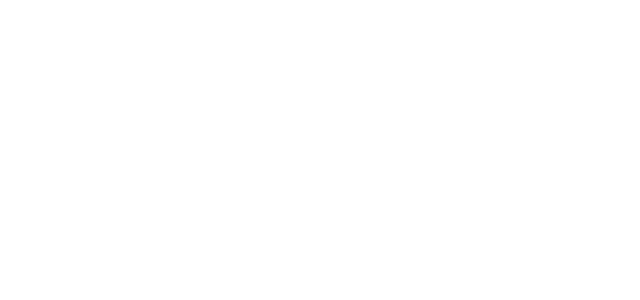
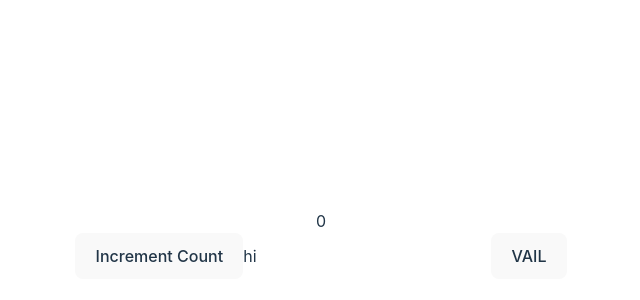
Before and after one commit to devikseong/example-react, a React (Vite) app: page /page3 in a window 1280 px wide. Before the commit this address had no page. Shown: the part 156-456 px from the top of the page, without its empty margins (319-959 px from the left). Built offline with nearby package versions, Linux system fonts and the light colour scheme.

Commit message:
feat: 페이지3 커스텀 화면

```diff
--- a/src/App.tsx
+++ b/src/App.tsx
@@ -11,6 +11,7 @@
 import Page1 from './page/advance/page1';
 import Page2 from './page/advance/page2';
 import Index from './page';
+import Page3 from './page/advance/page3';
 
 function App() {
   return <BrowserRouter>
@@ -18,6 +19,7 @@
     <Route path="/" element={<Index />} />
     <Route path="/page1" element={<Page1 />} />
     <Route path="/page2" element={<Page2 />} />
+    <Route path="/page3" element={<Page3 />} />
   </Routes>
 </BrowserRouter>
 }
--- /dev/null
+++ b/src/page/advance/page3.tsx
@@ -0,0 +1,85 @@
+import ReactNode, { useReducer, useState } from "react"
+
+type useCountType = [
+    number,
+    ReactNode.Dispatch<ReactNode.SetStateAction<number>>
+]
+
+type Page3ReducerAction = {
+    text: string,
+    type: string
+}
+
+type Page3Props = {
+    initComponent: any,
+    reducerComponent: (state: any, action: Page3ReducerAction) => any
+}
+
+const Page3 = () => {
+
+    const Page3Hook = () => {
+        console.log("Page3Hook")
+
+        const init = (count: any) => ({ count, text: 'hi' })
+
+        const reducer = (state: any, action: Page3ReducerAction) => {
+            switch (action.type) {
+                case "INCREMENT":
+                    return { ...state, count: state.count + 1 }
+                case "SET_TEXT":
+                    return { ...state, text: action.text }
+                case "VAIL":
+                    return state
+                default:
+                    throw new Error("unknown action type")
+            }
+        }
+
+        return { init, reducer }
+    }
+
+    const { init, reducer } = Page3Hook()
+
+
+    const Component = ( props: Page3Props) => {
+        console.log("Component > Second")
+
+        const [state, dispatch] = useReducer(props.reducerComponent, 0, props.initComponent)
+
+        const ComponentSub = () => {
+
+            console.log("Component > Third")
+
+            return <>
+                <div>{state.count}</div>
+                <button onClick={() => dispatch({
+                    type: "INCREMENT",
+                    text: ""
+                })}>
+                    Increment Count
+                </button>
+                <input className="border-green-700" value={state.text} onChange={(e) => dispatch({
+                    type: "SET_TEXT",
+                    text: e.target.value
+                })}>
+                </input>
+                <button onClick={() => dispatch({ type: "VAIL", text: "" })}>
+                    VAIL
+                </button>
+            </>
+        }
+
+        return <div className="flex flex-col gap-4">
+
+            <ComponentSub />
+        </div>
+    }
+
+    console.log("Component > First")
+
+    return <div>
+        <Component initComponent={init} reducerComponent={reducer}/>
+    </div>
+}
+
+export default Page3
--- a/src/page/index.tsx
+++ b/src/page/index.tsx
@@ -6,6 +6,7 @@
     return <div className="w-full flex flex-col gap-4 overflow-y-auto">
         <button onClick={() => navigate("/page1")}>page1 useState</button>
         <button onClick={() => navigate("/page2")}>page2 useReducer</button>
+        <button onClick={() => navigate("/page3")}>page3 useReducer custom</button>
     </div>
 }
 
```
